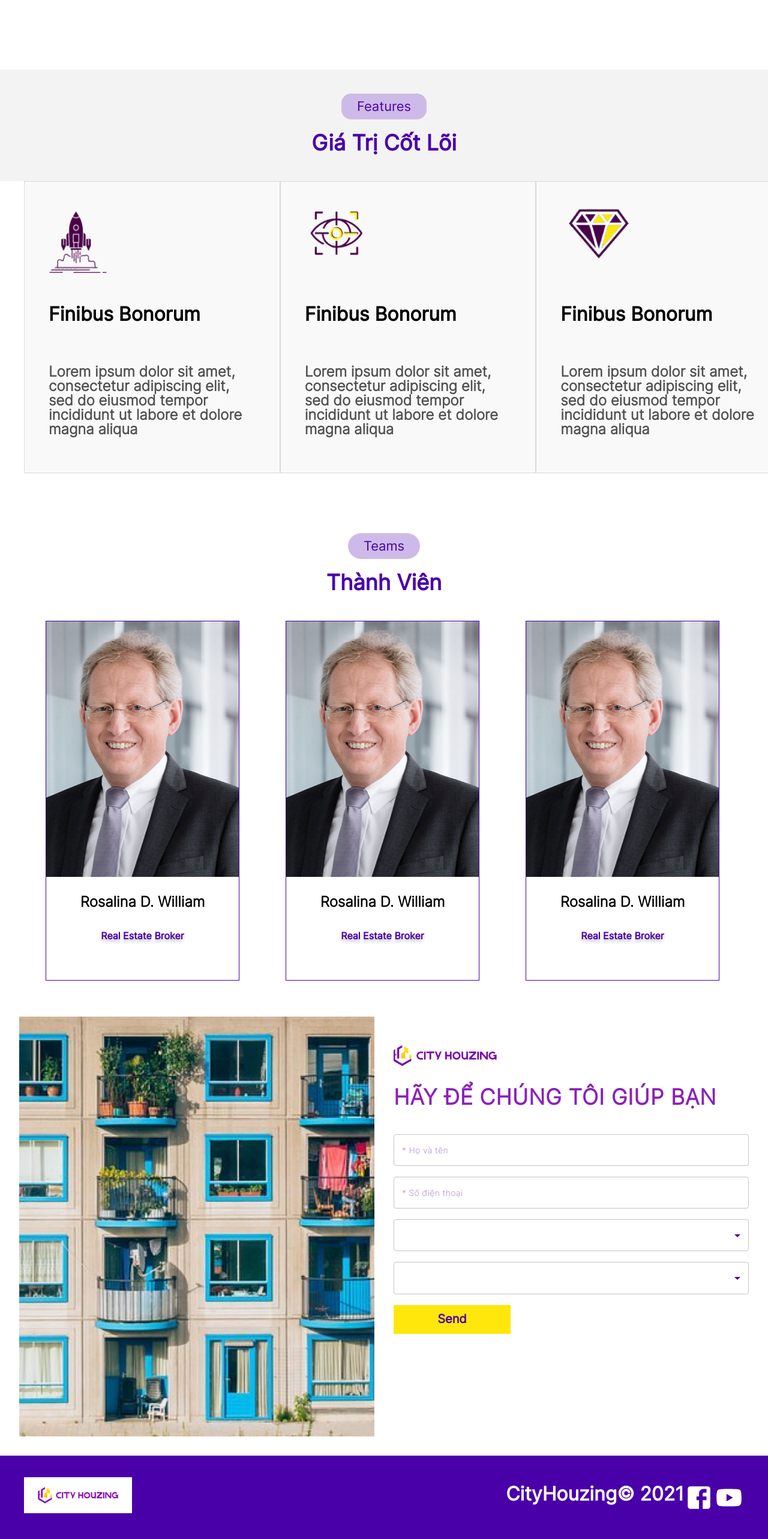
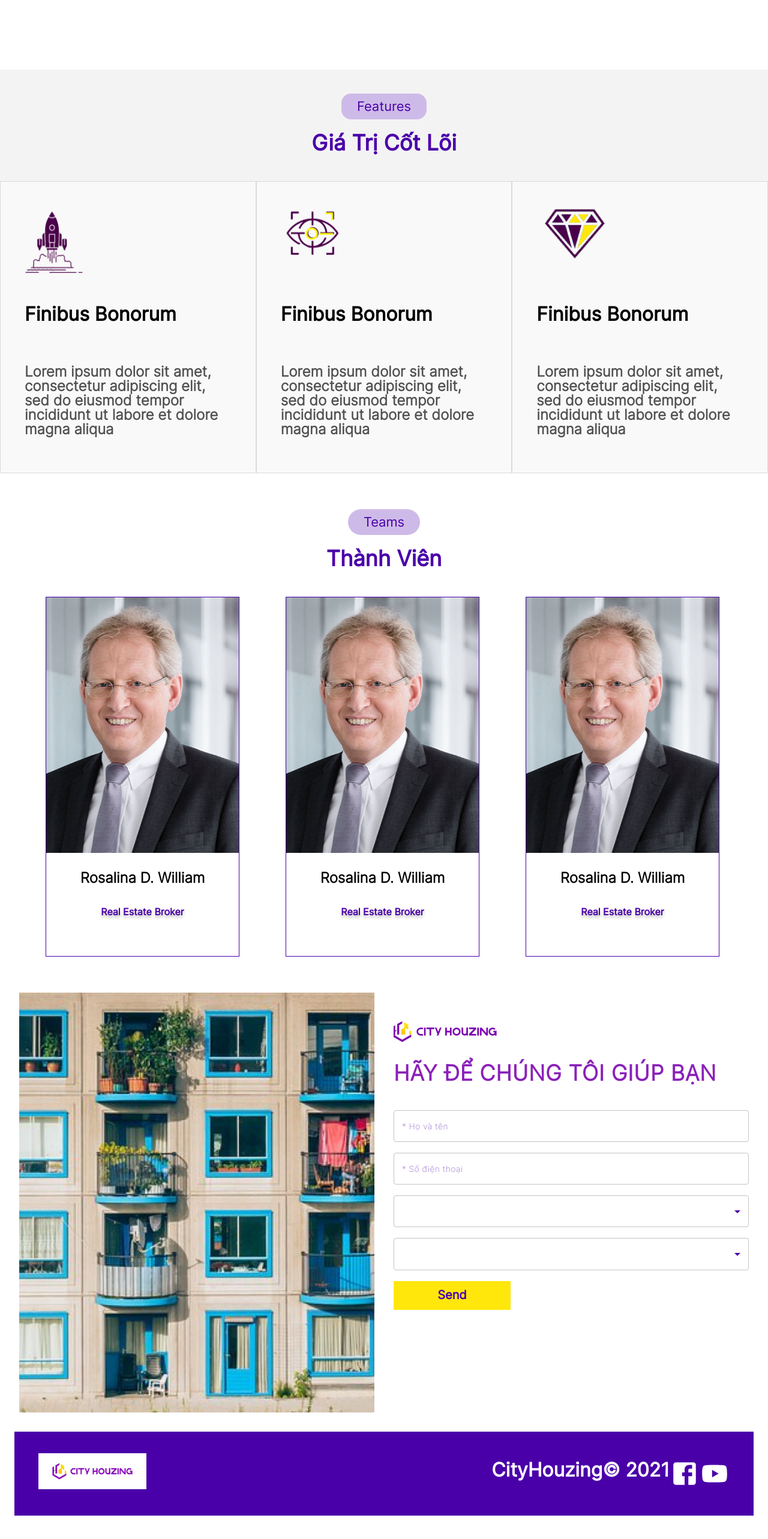
Before and after one commit to DuTran7/CityHouzing, a Next.js app: page /introduction in a window 1280 px wide. Shown: the part 1285-3851 px from the top of the page at 60% size. After the commit the page ends 3812 px from the top, so only its background shows below. Built offline with nearby package versions, Linux system fonts and the light colour scheme.

Commit message:
update source

```diff
--- a/src/components/pages/Introduction/introduction.js
+++ b/src/components/pages/Introduction/introduction.js
@@ -182,19 +182,6 @@ const Introduction = () => {
             >
               <Box>
                 <Box>
-                  {/* <Button
-                    sx={{
-                      width: '129px',
-                      height: '27px',
-                      background: 'rgba(74, 0, 169, 0.27)',
-                      bordeRadius: '25px',
-                      color: 'rgba(74, 0, 169, 0.27)',
-                    }}
-                  >
-                    <Typography color={theme.palette.primary.main} variant="h6">
-                      Features
-                    </Typography>
-                  </Button> */}
                   <Chip
                     sx={{
                       backgroundColor: `${theme.palette.background.property}`,
@@ -228,7 +215,7 @@ const Introduction = () => {
               </Box>
             </Stack>
 
-            <Grid container sx={{ margin: '0 40px 40px 40px' }}>
+            <Grid container>
               {(features || []).map((item, idx) => {
                 return (
                   <>
--- a/src/components/pages/common/footer/index.js
+++ b/src/components/pages/common/footer/index.js
@@ -1,4 +1,11 @@
-import { AppBar, Box, Stack, Toolbar, Typography } from '@mui/material';
+import {
+  AppBar,
+  Box,
+  Container,
+  Stack,
+  Toolbar,
+  Typography,
+} from '@mui/material';
 import LinkLogo from 'components/shared/LinkLogo';
 import React, { useState, useEffect } from 'react';
 import { theme } from 'theme';
@@ -9,6 +16,7 @@ import YouTubeIcon from '@mui/icons-material/YouTube';
 const Footer = ({ ...props }) => {
   return (
     <>
+      <Container sx={{ maxWidth: '100% !important' }}>
         <Stack
           sx={{
             backgroundColor: theme.palette.primary.main,
@@ -70,6 +78,7 @@ const Footer = ({ ...props }) => {
             ></YouTubeIcon>
           </Stack>
         </Stack>
+      </Container>
     </>
   );
 };
```
Lines whose indentation alone changed are shown as unchanged.
